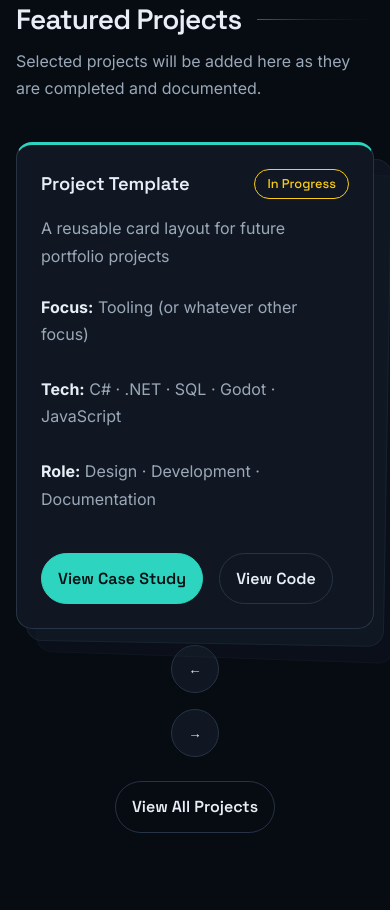
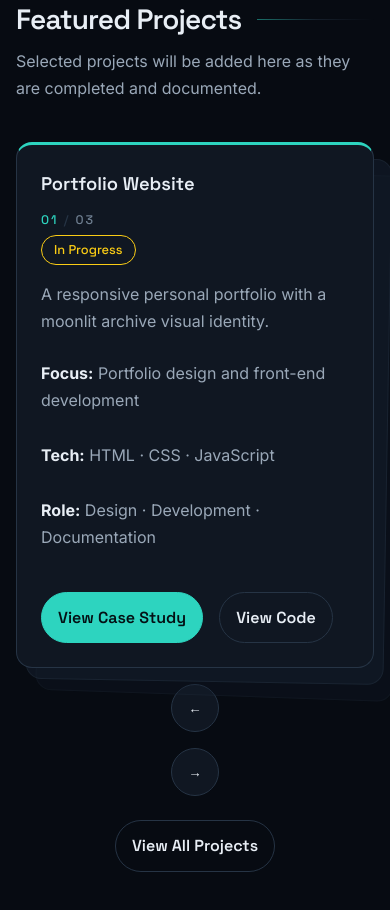
Before and after one commit to SeanSprayDev/SeanSprayDev.github.io, a plain HTML site: page index.html in a window 390 px wide. Shown: the part 3114-4024 px from the top of the page. Drawn offline with Linux system fonts and the light colour scheme.

Commit message:
Add interactive project carousel

```diff
--- a/index.html
+++ b/index.html
@@ -135,7 +135,15 @@
                             <article class="project-card">
                                 <div class="project-card-header">
                                     <h3 class="project-title">Project Template</h3>
-                                    <span class="project-status project-status--in-progress">In Progress</span>
+
+                                    <div class="project-card-aside">
+                                        <p class="project-count">
+                                            <span class="project-current">01</span>
+                                            <span class="project-count-divider">/</span>
+                                            <span class="project-total">03</span>
+                                        </p>
+                                        <span class="project-status project-status--in-progress">In Progress</span>
+                                    </div>
                                 </div>
                                 <p class="project-summary">A reusable card layout for future portfolio projects</p>
                                 <div class="project-meta">
@@ -225,5 +233,6 @@
                 <p class="footer-text">&copy; 2026 Sean Spray</p>
             </div>
         </footer>
+        <script src="script.js"></script>
     </body>
 </html>
--- a/script.js
+++ b/script.js
@@ -0,0 +1,137 @@
+const projects = [
+    {
+        title: "Portfolio Website",
+        status: "In Progress",
+        statusClass: "project-status--in-progress",
+        summary: "A responsive personal portfolio with a moonlit archive visual identity.",
+        focus: "Portfolio design and front-end development",
+        tech: "HTML · CSS · JavaScript",
+        role: "Design · Development · Documentation",
+        caseStudyUrl: "#",
+        codeUrl: "#"
+    },
+    {
+        title: "Death Born Combat Slice",
+        status: "In Progress",
+        statusClass: "project-status--in-progress",
+        summary: "A focused combat prototype for a lane-based card game system.",
+        focus: "Game systems and combat logic",
+        tech: "Godot 4 · C#",
+        role: "Development · Systems Design",
+        caseStudyUrl: "#",
+        codeUrl: "#"
+    },
+    {
+        title: "Procedural Language Machine",
+        status: "Planned",
+        statusClass: "project-status--planned",
+        summary: "A C# language-generation system built around reusable word banks and templates.",
+        focus: "Tools and structured generation",
+        tech: "C# · .NET",
+        role: "Architecture · Development",
+        caseStudyUrl: "#",
+        codeUrl: "#"
+    }
+];
+
+let currentProjectIndex = 0;
+
+const projectTitle = document.querySelector(".project-title");
+const projectStatus = document.querySelector(".project-status");
+const projectSummary = document.querySelector(".project-summary");
+const projectMeta = document.querySelector(".project-meta");
+const projectActions = document.querySelector(".project-actions");
+
+const previousButton = document.querySelector(".project-control-prev");
+const nextButton = document.querySelector(".project-control-next");
+
+const projectCurrent= document.querySelector(".project-current");
+const projectTotal = document.querySelector(".project-total");
+
+const projectCard = document.querySelector(".project-card");
+
+function renderProject() {
+    const project = projects[currentProjectIndex];
+
+    projectTitle.textContent = project.title;
+
+    projectStatus.textContent = project.status;
+    projectStatus.className = `project-status ${project.statusClass}`;
+
+    projectSummary.textContent = project.summary;
+
+    projectMeta.innerHTML = `
+        <p class="project-meta-item"><strong>Focus:</strong> ${project.focus}</p>
+        <p class="project-meta-item"><strong>Tech:</strong> ${project.tech}</p>
+        <p class="project-meta-item"><strong>Role:</strong> ${project.role}</p>
+    `;
+
+    projectActions.innerHTML = `
+        <a class="button button-primary" href="${project.caseStudyUrl}">View Case Study</a>
+        <a class="button button-secondary" href="${project.codeUrl}">View Code</a>
+    `;
+
+    projectCurrent.textContent = String(currentProjectIndex + 1).padStart(2, "0");
+    projectTotal.textContent = String(projects.length).padStart(2, "0");
+}
+
+function showPreviousProject() {
+    const nextIndex =
+        currentProjectIndex === 0
+            ? projects.length - 1
+            : currentProjectIndex - 1;
+
+    changeProject(nextIndex, "prev");
+}
+
+function showNextProject() {
+    const nextIndex =
+        currentProjectIndex === projects.length - 1
+            ? 0
+            : currentProjectIndex + 1;
+
+    changeProject(nextIndex, "next");
+}
+
+let isChangingProject = false;
+
+function changeProject(nextIndex, direction) {
+    if (isChangingProject) {
+        return;
+    }
+
+    isChangingProject = true;
+
+    const outClass =
+        direction === "next"
+            ? "is-shuffling-out-next"
+            : "is-shuffling-out-prev";
+
+    const inClass =
+        direction === "next"
+            ? "is-shuffling-in-next"
+            : "is-shuffling-in-prev";
+
+    projectCard.classList.add(outClass);
+
+    setTimeout(() => {
+        currentProjectIndex = nextIndex;
+        renderProject();
+
+        projectCard.classList.remove(outClass);
+        projectCard.classList.add(inClass);
+
+        requestAnimationFrame(() => {
+            projectCard.classList.remove(inClass);
+        });
+
+        setTimeout(() => {
+            isChangingProject = false;
+        }, 220);
+    }, 220);
+}
+
+previousButton.addEventListener("click", showPreviousProject);
+nextButton.addEventListener("click", showNextProject);
+
+renderProject();
--- a/styles.css
+++ b/styles.css
@@ -488,6 +488,11 @@ section {
     border-top: 3px solid var(--color-accent);
     border-radius: var(--radius-card);
     padding: var(--space-lg);
+    transition:
+        opacity 220ms ease,
+        transform 220ms cubic-bezier(0.22, 1, 0.36, 1);
+    transform-origin: center;
+    will-change: tranform, opacity;
 }
 
 .project-card-header {
@@ -496,6 +501,51 @@ section {
     align-items: flex-start;
     gap: var(--space-md);
     margin-bottom: var(--space-md);
+}
+
+.project-card-aside {
+    display: flex;
+    flex-direction: column;
+    align-items: flex-end;
+    gap: var(--space-xs);
+    flex: 0 0 auto;
+}
+
+.project-card.is-shuffling-out-next {
+    opacity: 0.25;
+    transform: translate(-1rem, -1rem) scale(0.96) rotate(-2deg);
+}
+
+.project-card.is-shuffling-in-next {
+    opacity: 0;
+    transform: translate(0.9rem, 0.9rem) scale(0.98) rotate(1deg);
+}
+
+.project-card.is-shuffling-out-prev {
+    opacity: 0.25;
+    transform: translate(1rem, 1rem) scale(0.98) rotate(2deg);
+}
+
+.project-card.is-shuffling-in-prev {
+    opacity: 0;
+    transform: translate(-0.9rem, -0.9rem) scale(0.96) rotate(-1deg);
+}
+
+.project-count {
+    margin: 0;
+    font-family: var(--font-heading);
+    font-size: 0.78rem;
+    letter-spacing: 0.16em;
+    line-height: 1;
+    color: var(--color-subtle);
+}
+
+.project-current {
+    color: var(--color-accent);
+}
+
+.project-count-divider {
+    color: var(--color-border);
 }
 
 .project-title {
@@ -736,6 +786,14 @@ section {
     gap: var(--space-md);
     }
 
+    .project-card-header {
+        flex-direction: column;
+    }
+
+    .project-card-aside {
+        align-items: flex-start;
+    }
+
     .project-stack {
         order: 1;
     }
@@ -763,4 +821,8 @@ section {
     .orbit-three {
         animation: none;
     }
+
+    .project-card {
+        transition: none;
+    }
 }
```
